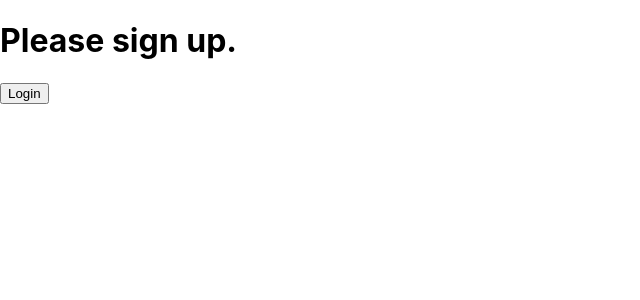
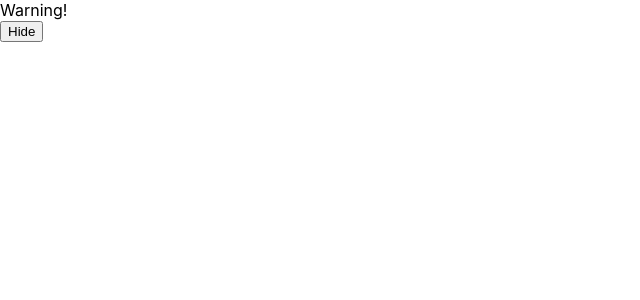
Before and after one commit to TengoCharlie/React-tutorial, a React (Create React App) app in the folder my-app/: page / in a window 1280 px wide. Shown: the top 300 px of the page, without its empty margins (0-640 px from the left). Built offline with nearby package versions, Linux system fonts and the light colour scheme.

Commit message:
Hide warning banner or return Null

```diff
--- a/my-app/src/App.js
+++ b/my-app/src/App.js
@@ -1,63 +1,34 @@
 import React from "react";
 import "./App.css";
 
-// Conditonal rendering
+function WarningBanner(props) {
+  if (!props.warn) {
+    return null;
+  }
 
-function UserGreeting(props) {
-  return <h1>Welcome back!</h1>;
+  return <div className="warning">Warning!</div>;
 }
 
-function GuestGreeting(props) {
-  return <h1>Please sign up.</h1>;
-}
-
-const Greeting = (props) => {
-  const isLoggedIn = props.isLoggedIn;
-  if (isLoggedIn) {
-    return <UserGreeting />;
-  }
-  return <GuestGreeting />;
-};
-// ==================================================================
-// Statefull components and Conditional rendering
-
-function LoginButton(props) {
-  return <button onClick={props.onClick}>Login</button>;
-}
-
-function LogoutButton(props) {
-  return <button onClick={props.onClick}>Logout</button>;
-}
-
-class LoginControl extends React.Component {
+class Page extends React.Component {
   constructor(props) {
     super(props);
-    this.handleLoginClick = this.handleLoginClick.bind(this);
-    this.handleLogoutClick = this.handleLogoutClick.bind(this);
-    this.state = { isLoggedIn: false };
+    this.state = { showWarning: true };
+    this.handleToggleClick = this.handleToggleClick.bind(this);
   }
 
-  handleLoginClick() {
-    this.setState({ isLoggedIn: true });
-  }
-
-  handleLogoutClick() {
-    this.setState({ isLoggedIn: false });
+  handleToggleClick() {
+    this.setState((state) => ({
+      showWarning: !state.showWarning,
+    }));
   }
 
   render() {
-    const isLoggedIn = this.state.isLoggedIn;
-    let button;
-    if (isLoggedIn) {
-      button = <LogoutButton onClick={this.handleLogoutClick} />;
-    } else {
-      button = <LoginButton onClick={this.handleLoginClick} />;
-    }
-
     return (
       <div>
-        <Greeting isLoggedIn={isLoggedIn} />
-        {button}
+        <WarningBanner warn={this.state.showWarning} />
+        <button onClick={this.handleToggleClick}>
+          {this.state.showWarning ? "Hide" : "Show"}
+        </button>
       </div>
     );
   }
@@ -66,7 +37,7 @@
 const App = () => {
   return (
     <>
-      <LoginControl />
+      <Page />
     </>
   );
 };
```
Also changed, not shown: 1 other file (tests, documents, lock files or other folders).
